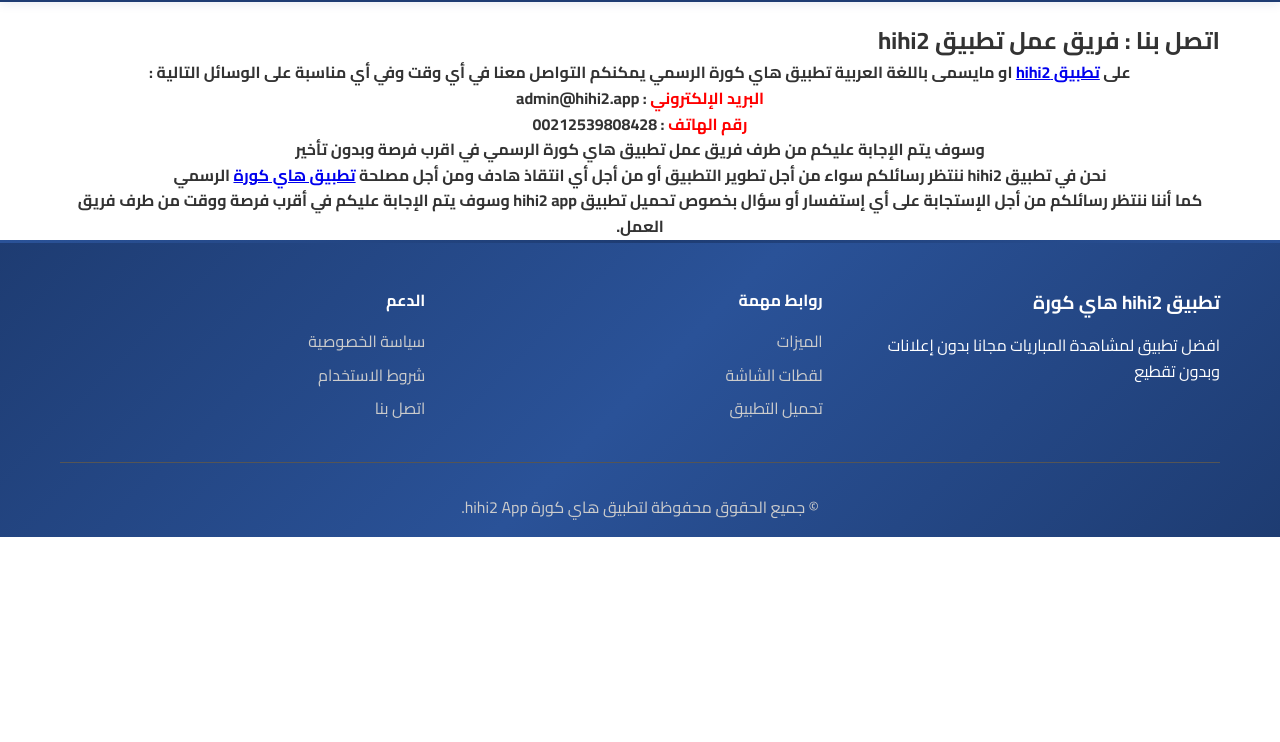
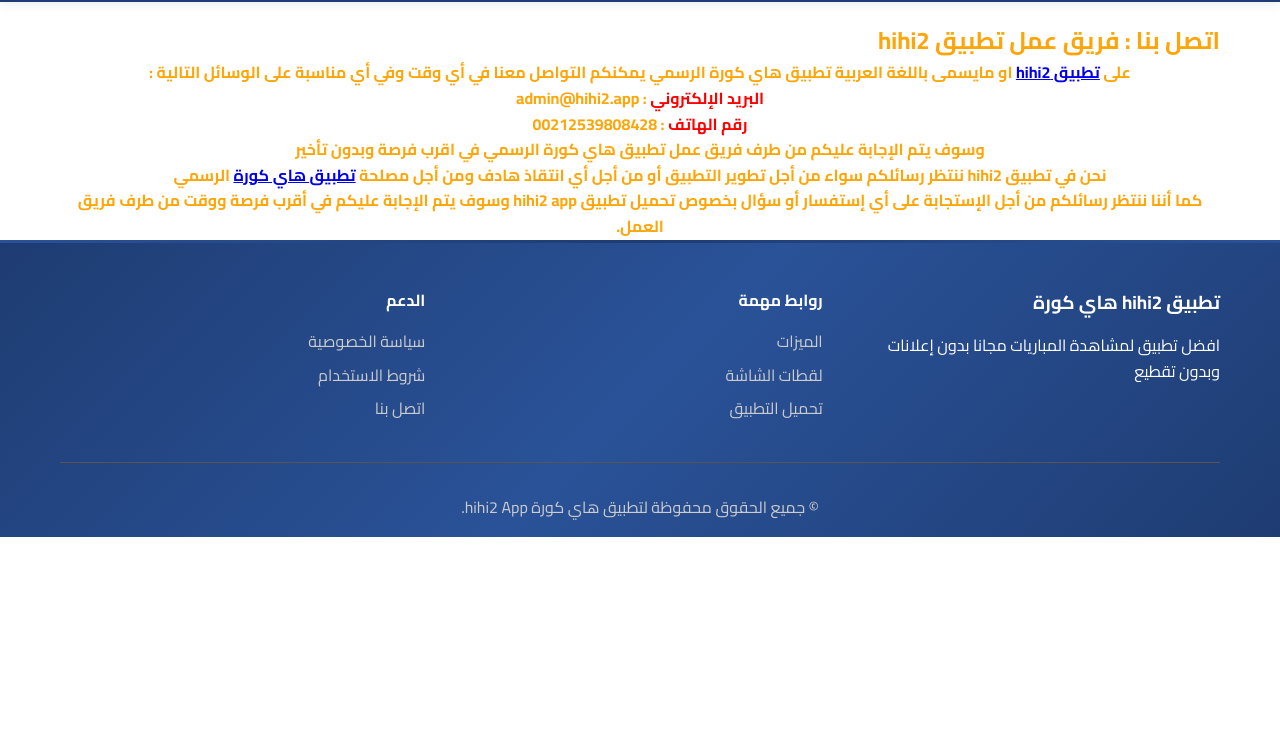
Before and after one commit to hihi2app/hihi2, a plain HTML site: page contact.html in a window 1280 px wide. Shown: the part 58-800 px from the top of the page. Drawn offline with Linux system fonts and the light colour scheme.

Commit message:
Update styles.css

```diff
--- a/styles.css
+++ b/styles.css
@@ -13,7 +13,7 @@ html {
 body {
     font-family: 'Cairo', -apple-system, BlinkMacSystemFont, 'Segoe UI', Roboto, sans-serif;
     line-height: 1.6;
-    color: #333;
+    color: #FEA609;
     background-color: #fff;
     direction: rtl;
     text-align: right;
```
